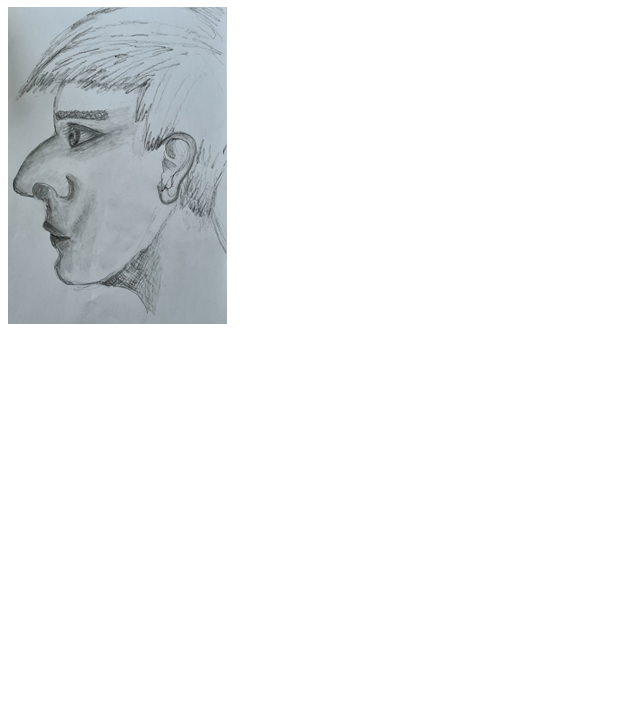
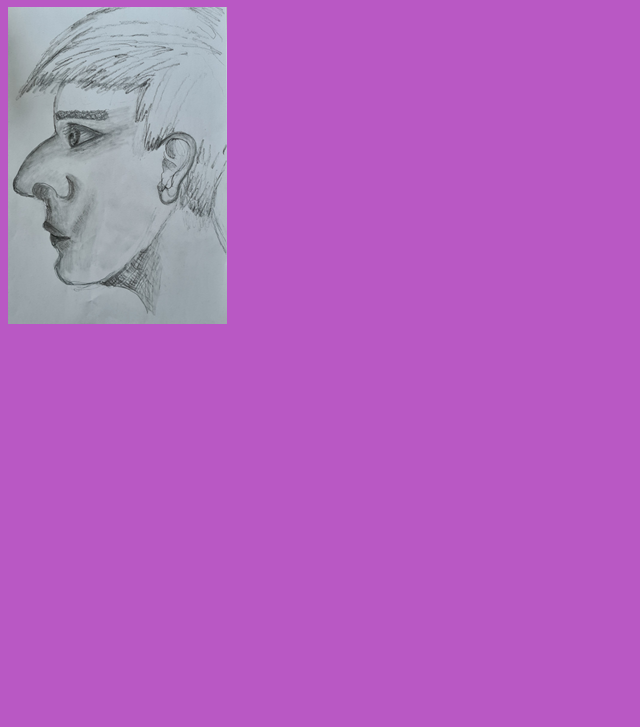
Before and after one commit to Pascal2511/pascal2511.github.io, a plain HTML site: page index.html in a window 1280 px wide. Shown: the part 73-800 px from the top of the page, without its empty margins (0-640 px from the left). Drawn offline with Linux system fonts and the light colour scheme.

Commit message:
Changed Background color

```diff
--- a/index.html
+++ b/index.html
@@ -6,7 +6,7 @@
     <meta name="viewport" content="width=device-width, initial-scale=1.0">
     <title>Document</title>
 </head>
-<body>
+<body style="background-color:rgb(185, 88, 196);">
 
     <h1>Tim ist doof</h1>
     <img src="Bild2.png">
```
